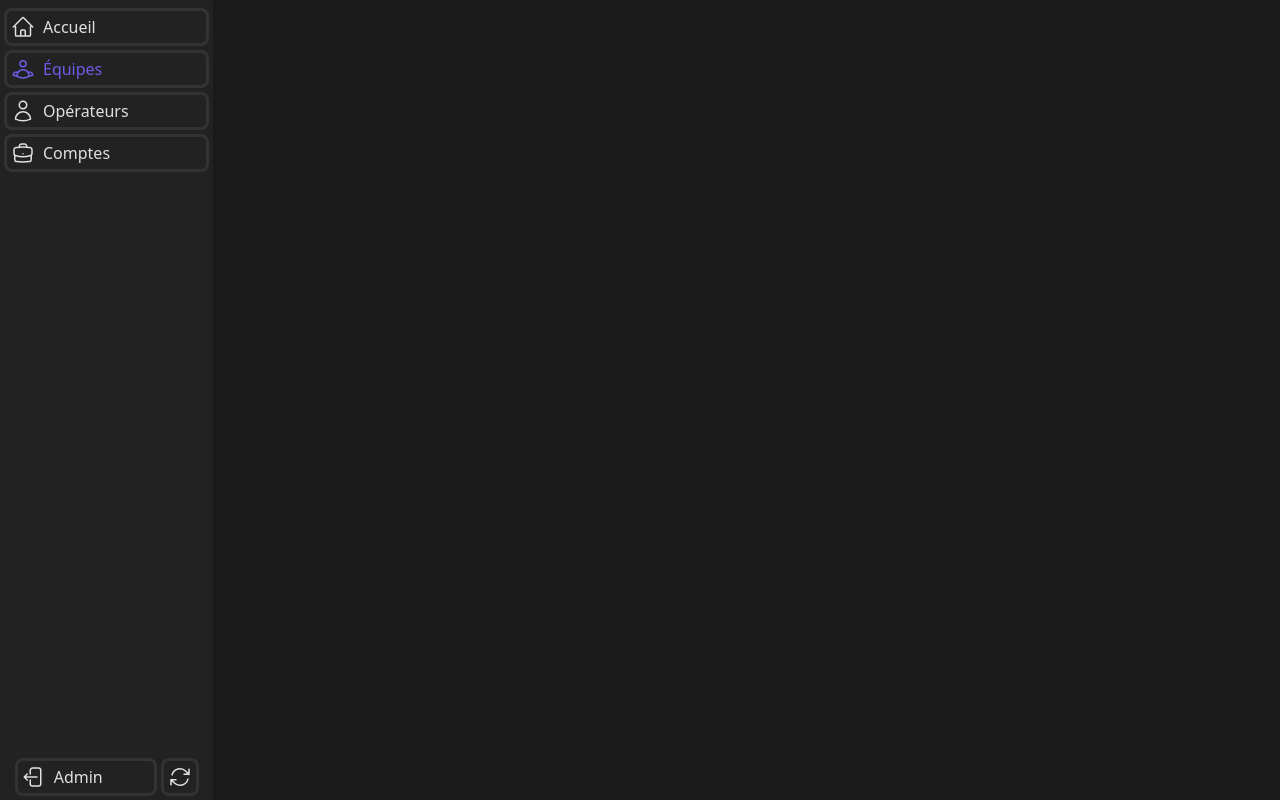
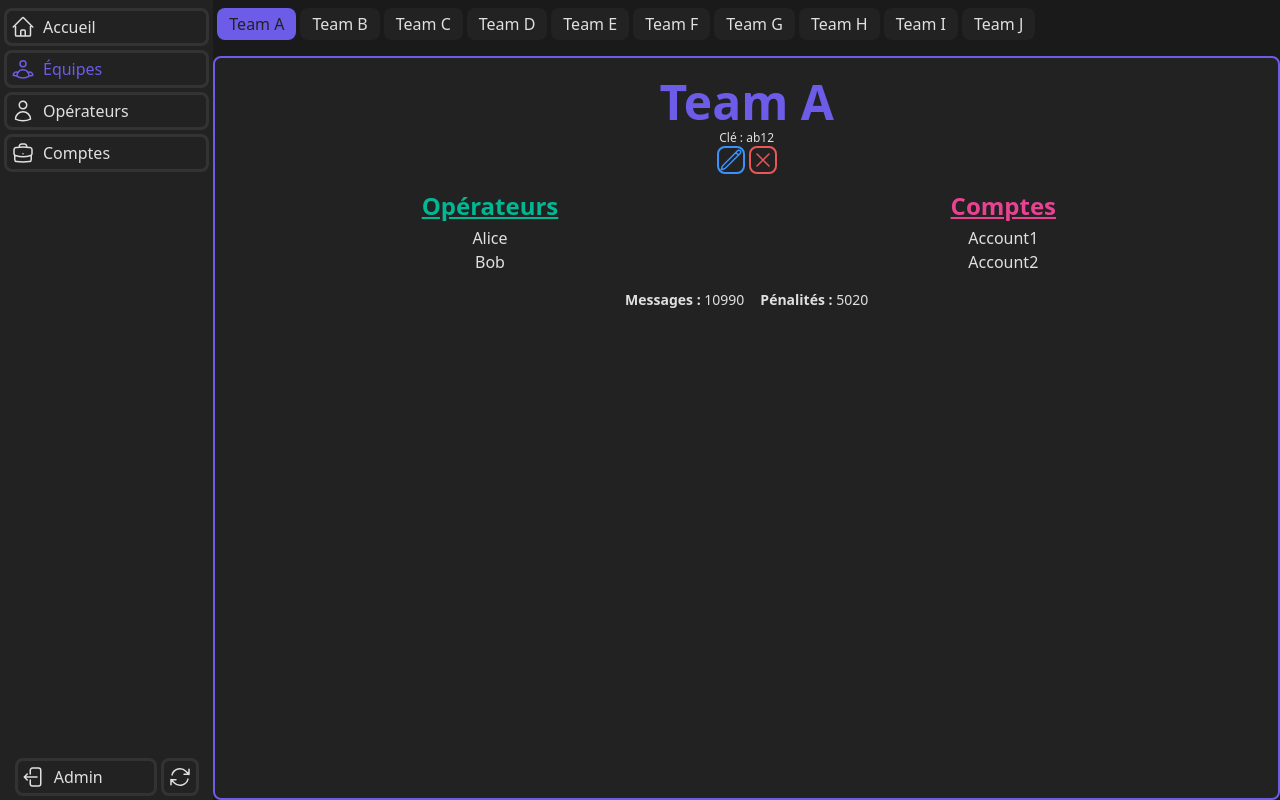
Before and after one commit to wallcreation/OPS-Front, a Vue app: page /admin/teams in a window 1280 px wide. Built offline with nearby package versions, Linux system fonts and the light colour scheme.

Commit message:
refactor: enhance AdminDashboard and AdminTeamView layouts, add TeamInfo component for detailed team display

```diff
--- a/src/components/AdminDashboard.vue
+++ b/src/components/AdminDashboard.vue
@@ -41,9 +41,9 @@ const accounts = ref([
 ])
 </script>
 <template>
-  <main class="p-1 w-5/6 h-screen text-[#E0E0E0] flex flex-col">
+  <main class="p-1 flex flex-col">
     <!-- Zone TeamCard (en haut) -->
-    <div class="w-full min-h-[8rem] flex rounded-lg border-1 border-[#6C5CE7] overflow-x-auto">
+    <div class="w-full min-h-[7rem] flex rounded-lg border-1 border-[#6C5CE7] overflow-x-auto">
       <TeamCard
         v-for="team in teams"
         :key="team.id"
@@ -56,7 +56,7 @@ const accounts = ref([
 
     <!-- Zone OperatorCard (en bas) -->
     <div class="w-full flex-grow flex gap-1 mt-1 overflow-hidden">
-      <div class="h- w-1/2 rounded border-1 border-[#00B894] overflow-y-auto">
+      <div class="w-1/2 rounded border-1 border-[#00B894] overflow-y-auto">
         <OperatorCard
           v-for="operator in operators"
           :key="operator.id"
--- /dev/null
+++ b/src/components/TeamInfo.vue
@@ -0,0 +1,77 @@
+<script setup>
+const props = defineProps({
+  team: {
+    type: Object,
+    required: true,
+  },
+})
+</script>
+
+<template>
+  <div class="p-4 space-y-4 rounded text-center">
+    <!-- Informations de l'équipe -->
+    <div class="">
+      <h2 class="text-[#6C5CE7] text-5xl font-bold mb-1">{{ team.name }}</h2>
+      <p class="text-xs">Clé : {{ team.key }}</p>
+      <div class="flex justify-center gap-1">
+        <button class="rounded-lg border-2 border-[#3B91F9] ">
+          <svg
+            xmlns="http://www.w3.org/2000/svg"
+            fill="none"
+            viewBox="0 0 24 24"
+            stroke-width="1.5"
+            stroke="currentColor"
+            class="size-6  text-[#3B91F9]"
+          >
+            <path
+              stroke-linecap="round"
+              stroke-linejoin="round"
+              d="m16.862 4.487 1.687-1.688a1.875 1.875 0 1 1 2.652 2.652L6.832 19.82a4.5 4.5 0 0 1-1.897 1.13l-2.685.8.8-2.685a4.5 4.5 0 0 1 1.13-1.897L16.863 4.487Zm0 0L19.5 7.125"
+            />
+          </svg>
+        </button>
+        <button class="rounded-lg border-2 border-[#EB5757] ">
+          <svg
+            xmlns="http://www.w3.org/2000/svg"
+            fill="none"
+            viewBox="0 0 24 24"
+            stroke-width="1.5"
+            stroke="currentColor"
+            class="size-6 text-[#EB5757]"
+          >
+            <path stroke-linecap="round" stroke-linejoin="round" d="M6 18 18 6M6 6l12 12" />
+          </svg>
+        </button>
+      </div>
+    </div>
+
+    <!-- Opérateurs et Comptes -->
+    <div class="grid grid-cols-1 md:grid-cols-2 gap-1">
+      <!-- Opérateurs -->
+      <div>
+        <h3 class="text-[#00B894] text-2xl font-semibold mb-1 underline">Opérateurs</h3>
+        <div class="">
+          <p v-for="operator in team.operators" :key="operator">
+            {{ operator }}
+          </p>
+        </div>
+      </div>
+
+      <!-- Comptes -->
+      <div>
+        <h3 class="text-[#E84393] text-2xl font-semibold mb-1 underline">Comptes</h3>
+        <div class="">
+          <p v-for="account in team.accounts" :key="account">
+            {{ account }}
+          </p>
+        </div>
+      </div>
+    </div>
+
+    <!-- Statistiques -->
+    <div class="flex flex-wrap items-center justify-center gap-4 text-sm mt-4">
+      <p><strong>Messages :</strong> {{ team.total_stat }}</p>
+      <p><strong>Pénalités :</strong> {{ team.total_penality }}</p>
+    </div>
+  </div>
+</template>
--- a/src/layouts/AdminLayout.vue
+++ b/src/layouts/AdminLayout.vue
@@ -3,8 +3,8 @@ import { RouterView } from 'vue-router';
 import AdminSide from '@/components/AdminSide.vue'
 </script>
 <template>
-  <div class="flex h-screen">
+  <div class="flex h-screen text-[#E0E0E0]">
     <AdminSide class="w-1/6" />
-    <RouterView/>
+    <RouterView class="w-5/6 h-screen"/>
   </div>
 </template>
--- a/src/views/AdminTeamView.vue
+++ b/src/views/AdminTeamView.vue
@@ -1,8 +1,127 @@
 <script setup>
-import AdminSide from '@/components/AdminSide.vue';
+import { ref } from 'vue'
+import TeamInfo from '@/components/TeamInfo.vue'
+const teams = ref([
+  {
+    id: 1,
+    name: 'Team A',
+    operators: ['Alice', 'Bob'],
+    accounts: ['Account1', 'Account2'],
+    key: 'ab12',
+    total_stat: 10990,
+    total_penality: 5020,
+  },
+  {
+    id: 2,
+    name: 'Team B',
+    operators: ['Charlie', 'David'],
+    accounts: ['Account3', 'Account4'],
+    key: 'cd34',
+    total_stat: 10990,
+    total_penality: 5020,
+  },
+  {
+    id: 3,
+    name: 'Team C',
+    operators: ['Eve', 'Frank'],
+    accounts: ['Account5', 'Account6'],
+    key: 'ef56',
+    total_stat: 10990,
+    total_penality: 5020,
+  },
+  {
+    id: 4,
+    name: 'Team D',
+    operators: ['Grace', 'Heidi'],
+    accounts: ['Account7', 'Account8'],
+    key: 'gh78',
+    total_stat: 10990,
+    total_penality: 5020,
+  },
+  {
+    id: 5,
+    name: 'Team E',
+    operators: ['Ivan', 'Judy'],
+    accounts: ['Account9', 'Account10'],
+    key: 'ij90',
+    total_stat: 10990,
+    total_penality: 5020,
+  },
+  {
+    id: 6,
+    name: 'Team F',
+    operators: ['Karl', 'Leo'],
+    accounts: ['Account11', 'Account12'],
+    key: 'kl12',
+    total_stat: 10990,
+    total_penality: 5020,
+  },
+  {
+    id: 7,
+    name: 'Team G',
+    operators: ['Mallory', 'Nina'],
+    accounts: ['Account13', 'Account14'],
+    key: 'mn34',
+    total_stat: 10990,
+    total_penality: 5020,
+  },
+  {
+    id: 8,
+    name: 'Team H',
+    operators: ['Oscar', 'Peggy'],
+    accounts: ['Account15', 'Account16'],
+    key: 'op56',
+    total_stat: 10990,
+    total_penality: 5020,
+  },
+  {
+    id: 9,
+    name: 'Team I',
+    operators: ['Quentin', 'Rupert'],
+    accounts: ['Account17', 'Account18'],
+    key: 'qr78',
+    total_stat: 10990,
+    total_penality: 5020,
+  },
+  {
+    id: 10,
+    name: 'Team J',
+    operators: ['Sybil', 'Trent'],
+    accounts: ['Account19', 'Account20'],
+    key: 'st90',
+    total_stat: 10990,
+    total_penality: 5020,
+  },
+])
+const currentTeam = ref(teams.value[0])
+const changeTeam = (team) => {
+  currentTeam.value = team
+}
 </script>
 <template>
-    <main>
-        <div></div>
-    </main>
+  <main class="flex flex-col h-full">
+    <!-- Important : h-full ici -->
+    <div
+      class="min-h-[2rem] sm:min-h-[3rem] flex items-center gap-1 rounded-lg p-1 mb-2 overflow-x-auto"
+    >
+      <div
+        v-for="team in teams"
+        :key="team.id"
+        class="py-1 px-3 text-center rounded-lg cursor-pointer"
+        :class="[
+          currentTeam.id === team.id
+            ? 'bg-[#6C5CE7] border-[#6C5CE7] text-[#222222] text-bold'
+            : 'bg-[#222222]',
+        ]"
+        @click="currentTeam = team"
+      >
+        <h1 class="whitespace-nowrap">{{ team.name }}</h1>
+      </div>
+    </div>
+
+    <!-- Container pour l'info équipe avec scroll si nécessaire -->
+    <div class="flex-1 bg-[#222222] border-2 border-[#6C5CE7] rounded-lg overflow-y-auto p-1">
+      <TeamInfo :team="currentTeam" class="min-h-full" />
+    </div>
+  </main>
 </template>
```
Also changed, not shown: src/router/index.js (+5 -5 lines).
